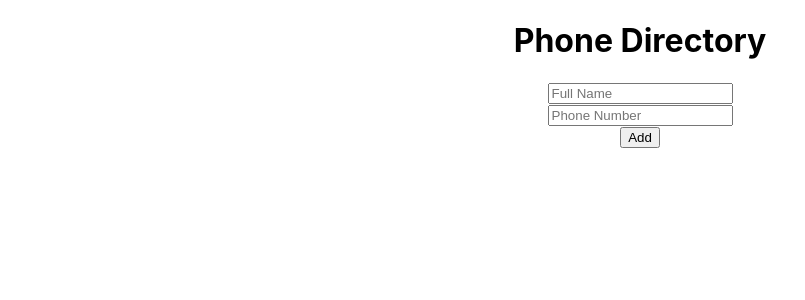
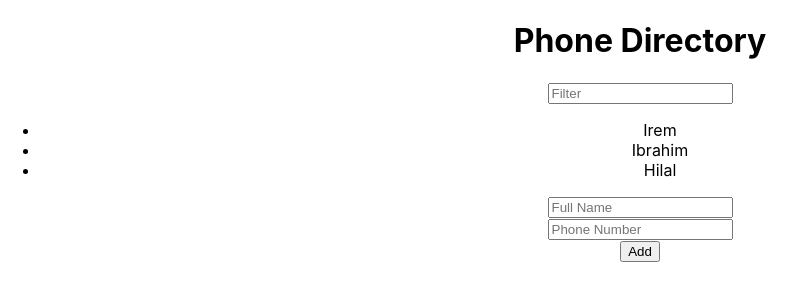
Before and after one commit to iremwacar/React-PhoneDirectory, a React (Create React App) app: page / in a window 1280 px wide. Shown: the top 300 px of the page, without its empty margins (0-805 px from the left). Built offline with nearby package versions, Linux system fonts and the light colour scheme.

Commit message:
filter commit

```diff
--- a/src/components/Contacts/List/index.js
+++ b/src/components/Contacts/List/index.js
@@ -1,10 +1,24 @@
-import React from 'react';
+import React, { useState } from 'react';
 
 function List({ contacts }) {
+  const [filterText,setFilterText]=useState('');
+
+  const filtered = contacts.filter((item)=>{
+    return Object.keys(item).some((key)=>
+      item[key].toString().toLowerCase().includes(filterText.toLocaleLowerCase())
+    )
+  })
+
+  console.log("filtered",filtered);
   return (
     <div>
+
+      <input placeholder='Filter'
+      value={filterText}
+      onChange={(e)=>setFilterText(e.target.value)}/>
+
       <ul>
-        {contacts.map((contact, i) => (
+        {filtered.map((contact, i) => (
           <li key={i}>{contact.fullname}</li>
         ))}
       </ul>
--- a/src/components/Contacts/index.js
+++ b/src/components/Contacts/index.js
@@ -3,7 +3,20 @@
 import List from './List';
 
 function Contacts() {
-  const [contacts, setContacts] = useState([]);
+  const [contacts, setContacts] = useState([
+    {
+        fullname:'Irem',
+        phoneNumber:'2006'
+    },
+    {
+        fullname:'Ibrahim',
+        phoneNumber:'2022'
+    },
+    {
+        fullname:'Hilal',
+        phoneNumber:'2018'
+    }
+  ]);
 
   const addContact = (newContact) => {
     setContacts([...contacts, newContact]);
```
